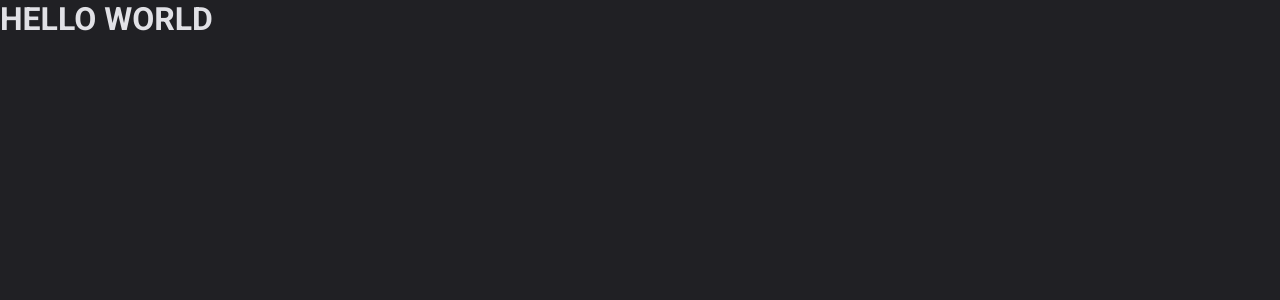
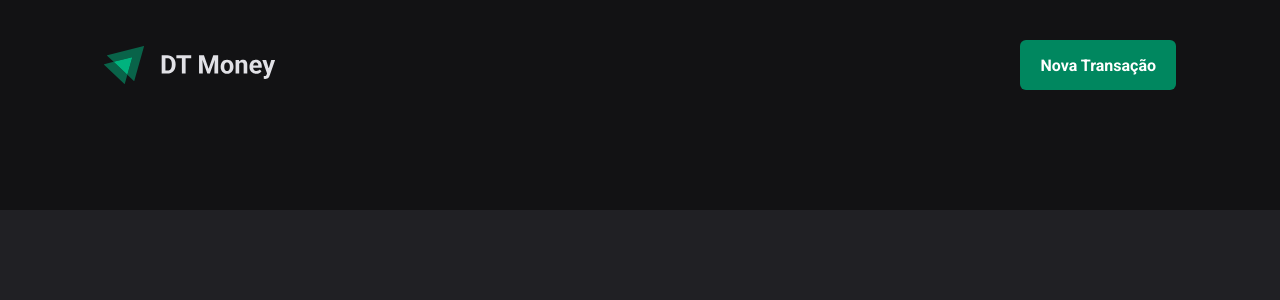
Before and after one commit to MarcioPezzi92/jubi-money, a React (Vite) app: page / in a window 1280 px wide. Shown: the top 300 px of the page. Built offline with nearby package versions, Linux system fonts and the light colour scheme.

Commit message:
feat: header component

```diff
--- a/src/App.tsx
+++ b/src/App.tsx
@@ -1,6 +1,7 @@
 import { ThemeProvider } from "styled-components"
 import { defaultTheme } from "./styles/themes/default"
 import { GlobalStyle } from "./styles/global"
+import { Transactions } from "./pages/Transactions"
 
 export function App() {
 
@@ -8,7 +9,7 @@
     <>
       <ThemeProvider theme={defaultTheme}>
         <GlobalStyle />
-        <h1>HELLO WORLD</h1>
+        <Transactions />
       </ThemeProvider>
     </>
   )
--- /dev/null
+++ b/src/components/Header/index.tsx
@@ -0,0 +1,15 @@
+import { HeaderContainer, HeaderContent, NewTransactionButton } from "./styles";
+import LogoImage from '../../assets/logo.svg'
+
+export function Header() {
+  return(
+    <div>
+      <HeaderContainer>
+        <HeaderContent>
+          <img src={LogoImage} alt="Desenho: logomarca" />
+          <NewTransactionButton>Nova Transação</NewTransactionButton>
+        </HeaderContent>
+      </HeaderContainer>
+    </div>
+  )
+}
--- /dev/null
+++ b/src/components/Header/styles.ts
@@ -0,0 +1,33 @@
+import { styled } from "styled-components";
+
+export const HeaderContainer = styled.header`
+  background: ${props => props.theme["gray-900"]};
+  padding: 2.5rem 0 7.5rem;
+`;
+
+export const HeaderContent = styled.div`
+  width: 100%;
+  max-width: 1120px;
+  margin: 0 auto;
+  padding: 0 1.5rem;
+
+  display: flex;
+  justify-content: space-between;
+  align-items: center;
+`
+
+export const NewTransactionButton = styled.button`
+  height: 50px;
+  border: 0;
+  background: ${props => props.theme["green-500"]};
+  color: ${props => props.theme.white};
+  font-weight: bold;
+  padding: 0 1.25rem;
+  border-radius: 6px;
+  cursor: pointer;
+  transition: background-color 0.2s;
+
+  &:hover {
+    background: ${props => props.theme["green-700"]};
+  }
+`
--- /dev/null
+++ b/src/pages/Transactions/index.tsx
@@ -0,0 +1,9 @@
+import { Header } from "../../components/Header";
+
+export function Transactions() {
+  return(
+    <div>
+      <Header />
+    </div>
+  )
+}
```
Also changed, not shown: src/assets/logo.svg (added), src/pages/Transactions/styles.ts (added).
